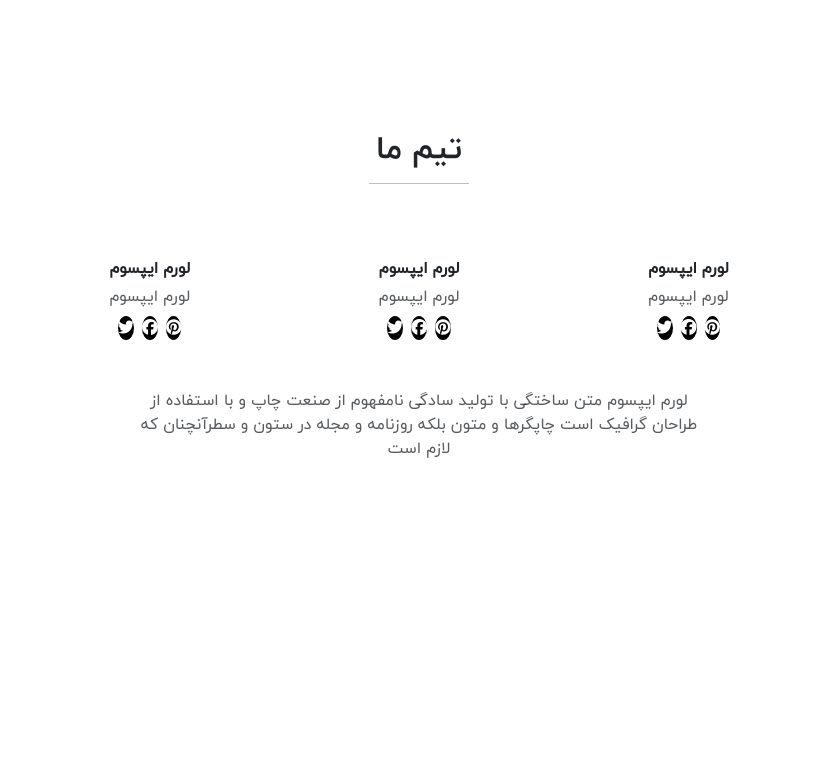
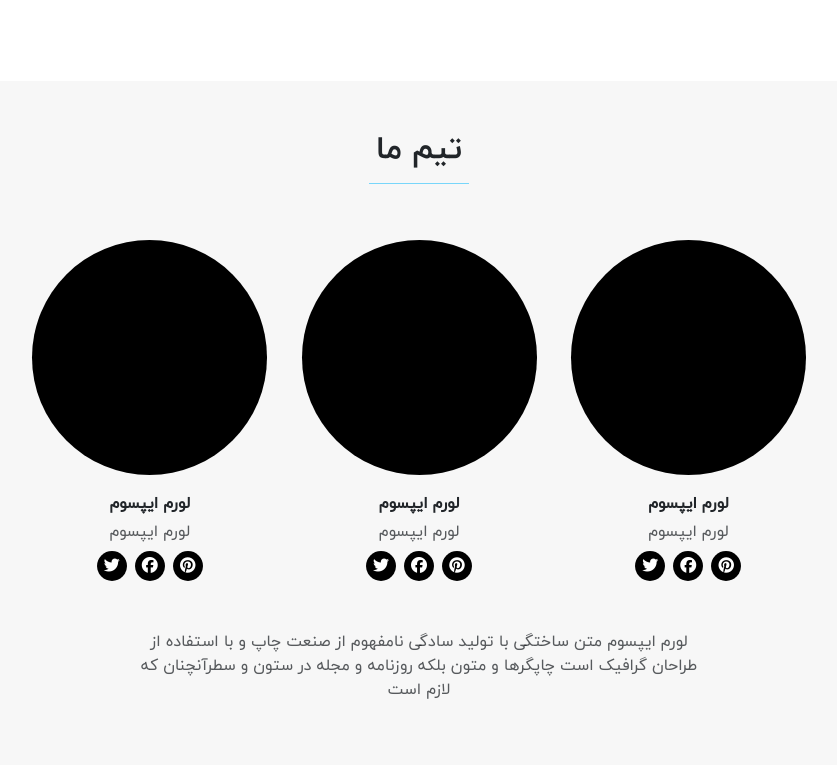
Before and after one commit to npject/ciw-projects, a PHP site: page / in a window 1280 px wide. Shown: the part 4762-5527 px from the top of the page, without its empty margins (221-1058 px from the left). Before the commit the page ends 5220 px from the top, so only its background shows below. Run offline with PHP 8.4, Linux system fonts and the light colour scheme.

Commit message:
style (project-boot-2): add awesome-team section styles (layout, background color)

```diff
--- a/project-boot-2/assets/css/style.css
+++ b/project-boot-2/assets/css/style.css
@@ -55,3 +55,25 @@ header #content-header{
     height: 183px;
     background-color: #35c2f8;
 }
+/* ====================== AWESOME TEAM ====================== */
+#other-expertise,
+#awesome-team{
+    background-color: #f7f7f7;
+}
+#awesome-team .team{
+    width: 235px;
+    height: 235px;
+}
+#awesome-team .a-custom{
+    width: 30px;
+    height: 30px;
+}
+#awesome-team .social-media .a-custom.pinterest:hover{
+    background-color: #cb2028 !important;
+}
+#awesome-team .social-media .a-custom.facebook:hover{
+    background-color: #3b5998 !important;
+}
+#awesome-team .social-media .a-custom.twitter:hover{
+    background-color: #00aced !important;
+}
```
